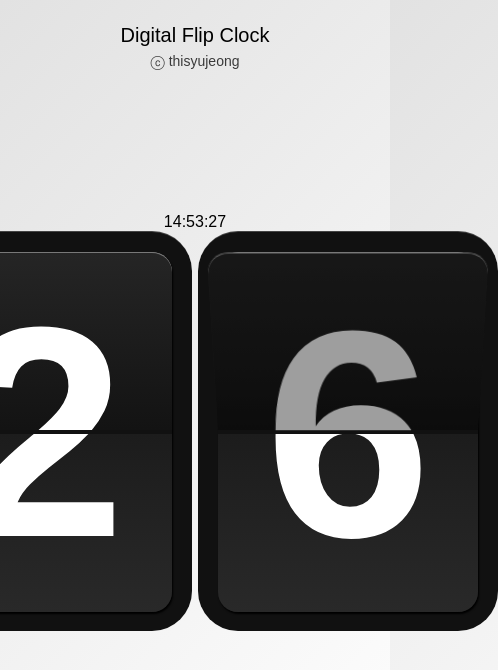
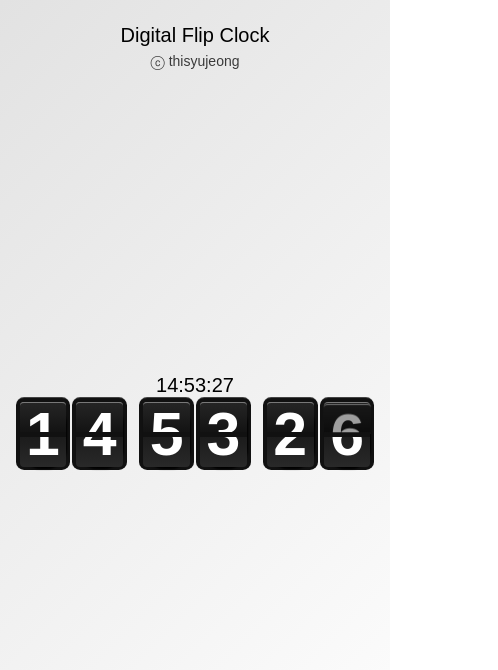
Before and after one commit to thisyujeong/flippix, a SvelteKit app: page / in a window 390 px wide. Shown: the top 670 px of the page, 498 px wide, since content can reach past the window. Built offline with nearby package versions, Linux system fonts and the light colour scheme.

Commit message:
style: viewport-based responsive size

```diff
--- a/src/components/FilpDigit.svelte
+++ b/src/components/FilpDigit.svelte
@@ -9,7 +9,7 @@
 	let { type, time }: DigitProps = $props();
 </script>
 
-<div class={`flip-digit`}>
+<div class="flip-digit">
 	<FlipPanel value={+time.charAt(0)} />
 	<FlipPanel value={+time.charAt(1)} />
 </div>
@@ -17,6 +17,6 @@
 <style lang="scss" scoped>
 	.flip-digit {
 		display: flex;
-		gap: 6px;
+		gap: 1rem;
 	}
 </style>
--- a/src/components/FlipPanel.svelte
+++ b/src/components/FlipPanel.svelte
@@ -55,16 +55,17 @@
 
 <style lang="scss" scoped>
 	.panel {
-		--panel-height: 400px;
-		--panel-padding: 20px;
-		--panel-radius: 40px;
+		--panel-width: 27rem;
+		--panel-height: 36rem;
+		--panel-padding: 2rem;
+		--panel-radius: 4rem;
 		--panel-radius-child: calc(var(--panel-radius) - var(--panel-padding));
 		--panel-flip-height: calc(var(--panel-height) - var(--panel-padding) * 2);
 		--panel-flip-half-height: calc(var(--panel-flip-height) / 2);
 
-		width: 300px;
+		width: var(--panel-width);
 		height: var(--panel-height);
-		padding: 20px;
+		padding: var(--panel-padding);
 		border-radius: var(--panel-radius);
 		background-color: #111111;
 		border-top: 1px solid #78787880;
@@ -91,7 +92,7 @@
 			display: block;
 			left: 50%;
 			color: #fff;
-			font-size: 300px;
+			font-size: 30rem;
 			font-weight: 700;
 			transform: translateX(-50%);
 			line-height: var(--panel-flip-height);
--- a/src/routes/+page.svelte
+++ b/src/routes/+page.svelte
@@ -20,14 +20,18 @@
 
 <div class="container">
 	<div>
-		<p>
+		<p style:font-size="20px">
 			{#if time}
 				{hour}:{min}:{sec}
 			{/if}
 		</p>
 	</div>
 
-	<FilpDigit type="second" time={sec} />
+	<div style:display="flex" style:gap="6rem">
+		<FilpDigit type="second" time={hour} />
+		<FilpDigit type="second" time={min} />
+		<FilpDigit type="second" time={sec} />
+	</div>
 </div>
 
 <style lang="scss" scoped>
--- a/src/styles/global.scss
+++ b/src/styles/global.scss
@@ -1,6 +1,10 @@
 @use './mixins';
 @use './default';
 
+body,
+html {
+	font-size: 0.52vw;
+}
 .sr-only {
 	position: absolute;
 	width: 1px;
```
